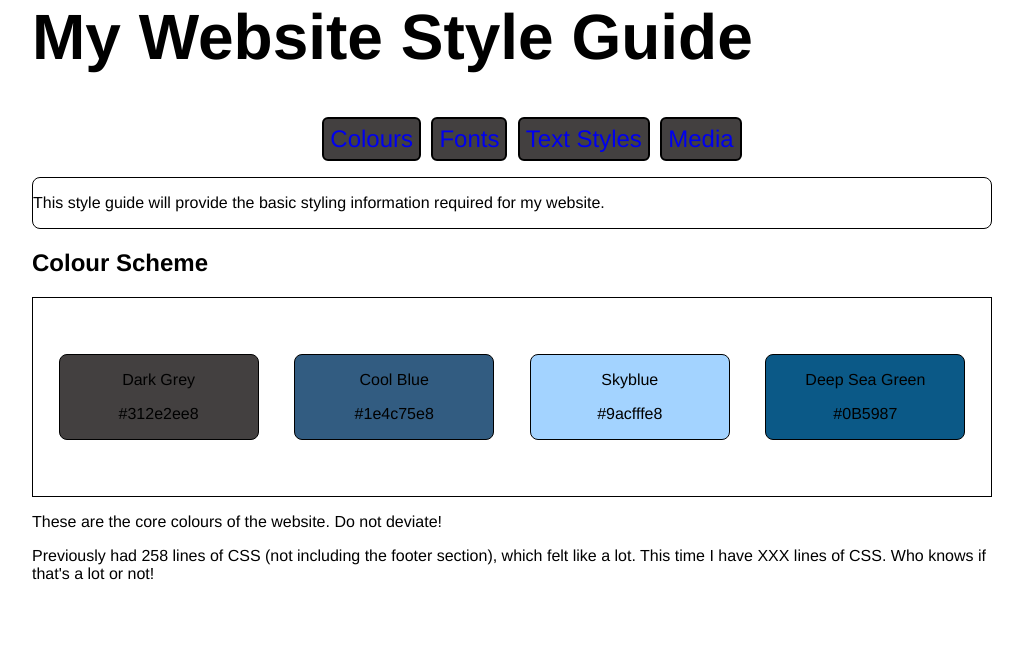
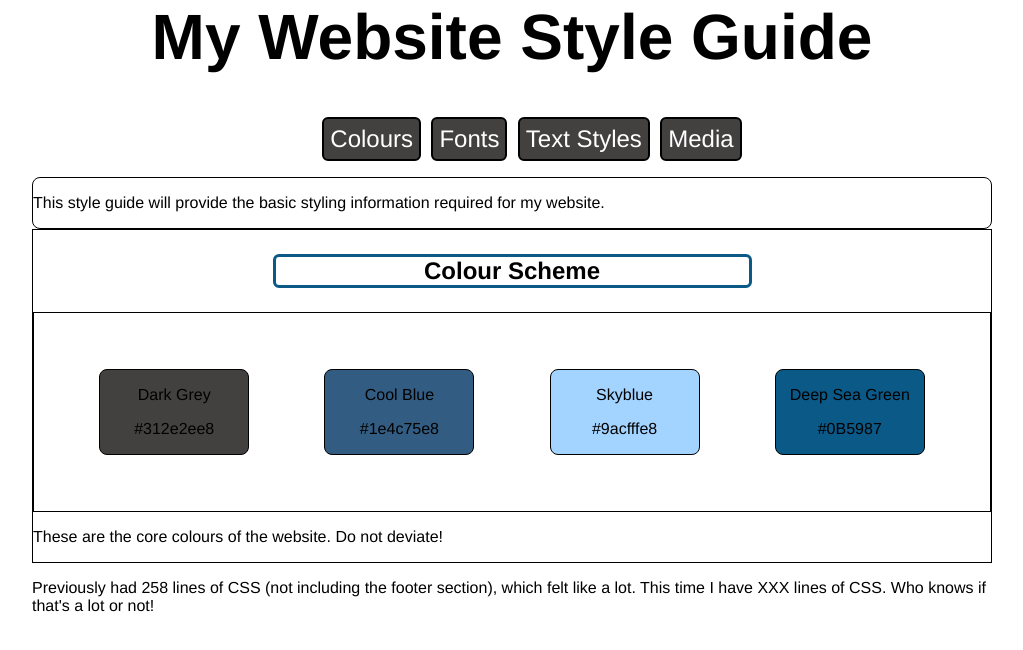
Before and after one commit to CH-MinuteMaker/Project-6-v2, a plain HTML site: page index.html in a window 1280 px wide. Shown: the whole page, without its empty margins (128-1151 px from the left). Drawn offline with Linux system fonts and the light colour scheme.

Commit message:
minor changes

```diff
--- a/style.css
+++ b/style.css
@@ -12,6 +12,7 @@ body {
 
 h1 {
     font-size: 4em;
+    text-align: center;
 }
 
 /* Nav bar */
@@ -33,17 +34,20 @@ h1 {
     font-size: 1.5em;
 }
 
+.navbar a {
+    color: #fff;
+}
+
 .navbar a:link {
     text-decoration: none;
 }
 
 .navbar a:visited {
     text-decoration: underline;
-    color: #fff;
 }
 
 .navbar a:hover {
-    background-color: #9acfffe8;
+    text-decoration: underline;
 }
 
 .navbar a:active {
@@ -57,6 +61,19 @@ h1 {
     }
 
 /* Colour Section */
+
+.section--colour-scheme {
+    border: 1px solid black;
+}
+
+.section--colour-scheme h2 {
+    text-align: center;
+    border: 3px solid #0B5987;
+    width: 50%;
+    margin: 1em auto;
+    border-radius: 0.25em;
+}
+
 .colour-box-container {
     display: flex;
     border: 1px solid black;
@@ -71,10 +88,14 @@ h1 {
     box-sizing: border-box;
     text-align: center;
     border: 1px solid black;
-    width: 15%;
     height: auto;
     border-radius: 0.5em;
-    min-width: 200px;
+    min-width: 150px;
+    min-height: 75px;
+}
+
+@media only screen and (max-width: )  {
+
 }
 
 #color-box--darkgrey {
```
